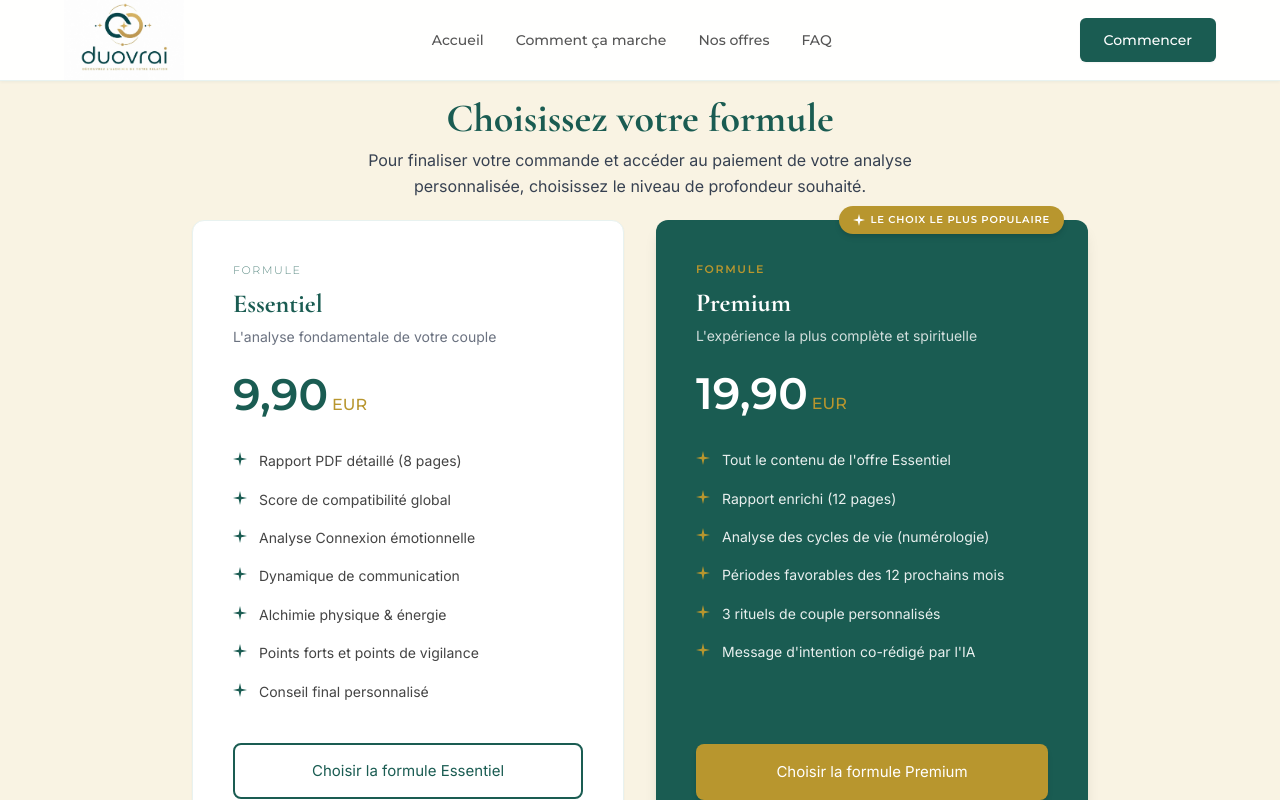
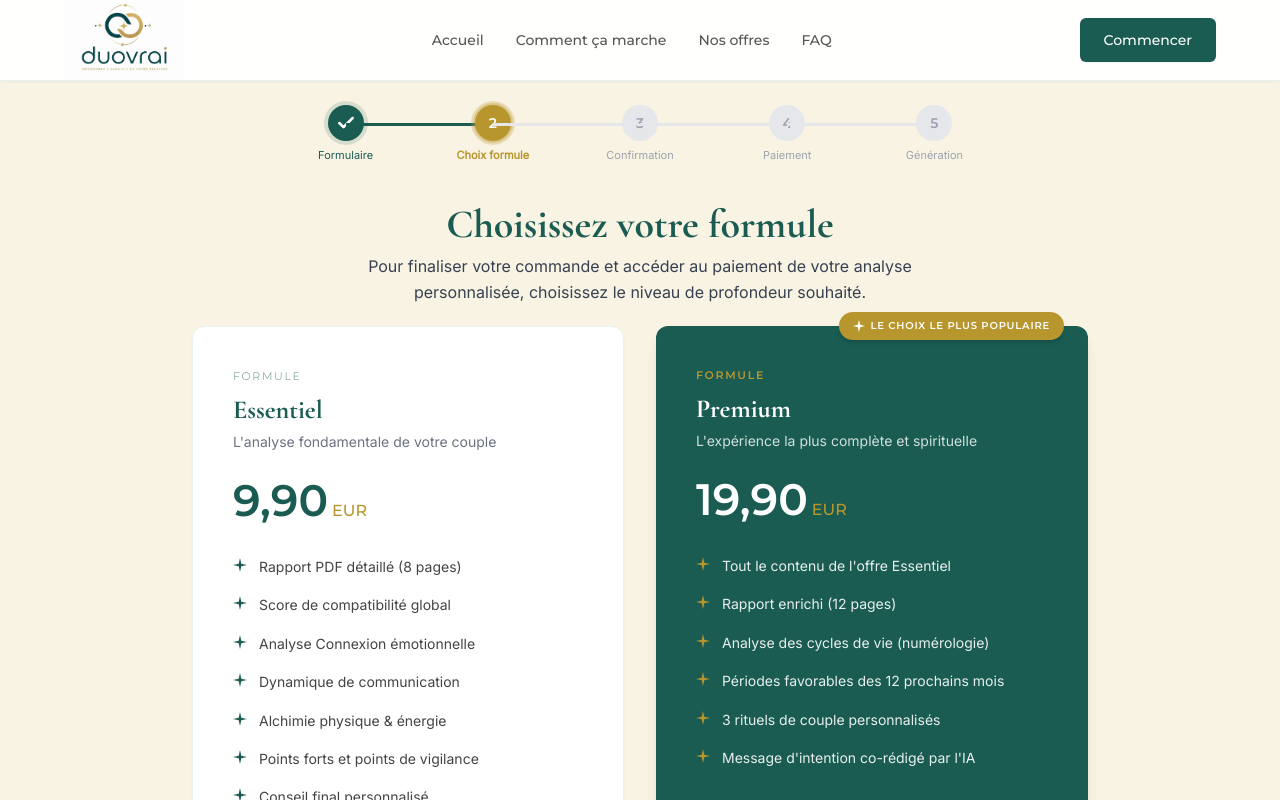
Before and after one commit to judilegend/duovrai-frontend, a React (Vite) app: page /pricing-page in a window 1280 px wide. Shown: the top 800 px of the page. Built offline with nearby package versions, Linux system fonts and the light colour scheme.

Commit message:
feat: implement report polling hook and add confirmation, generation, and pricing pages for checkout flow

```diff
--- a/src/pages/PricingPage.tsx
+++ b/src/pages/PricingPage.tsx
@@ -2,6 +2,7 @@ import { motion } from "framer-motion";
 import { Button } from "../components/ui/button";
 import { Navbar } from "../components/Navbar";
 import { Footer } from "../components/Footer";
+import { Stepper } from "../components/Stepper";
 import { useEffect } from "react";
 import { useNavigate } from "react-router-dom";
 import { useFormData } from "../context/FormDataContext";
@@ -57,6 +58,7 @@ export function PricingPage() {
   return (
     <div className="min-h-screen flex flex-col bg-[#F9F3E3]">
       <Navbar />
+      <Stepper currentStep={2} />
 
       <main className="flex-1 py-12 sm:py-3 flex items-center justify-center">
         <div className="container mx-auto px-4 sm:px-6 w-full">
```
